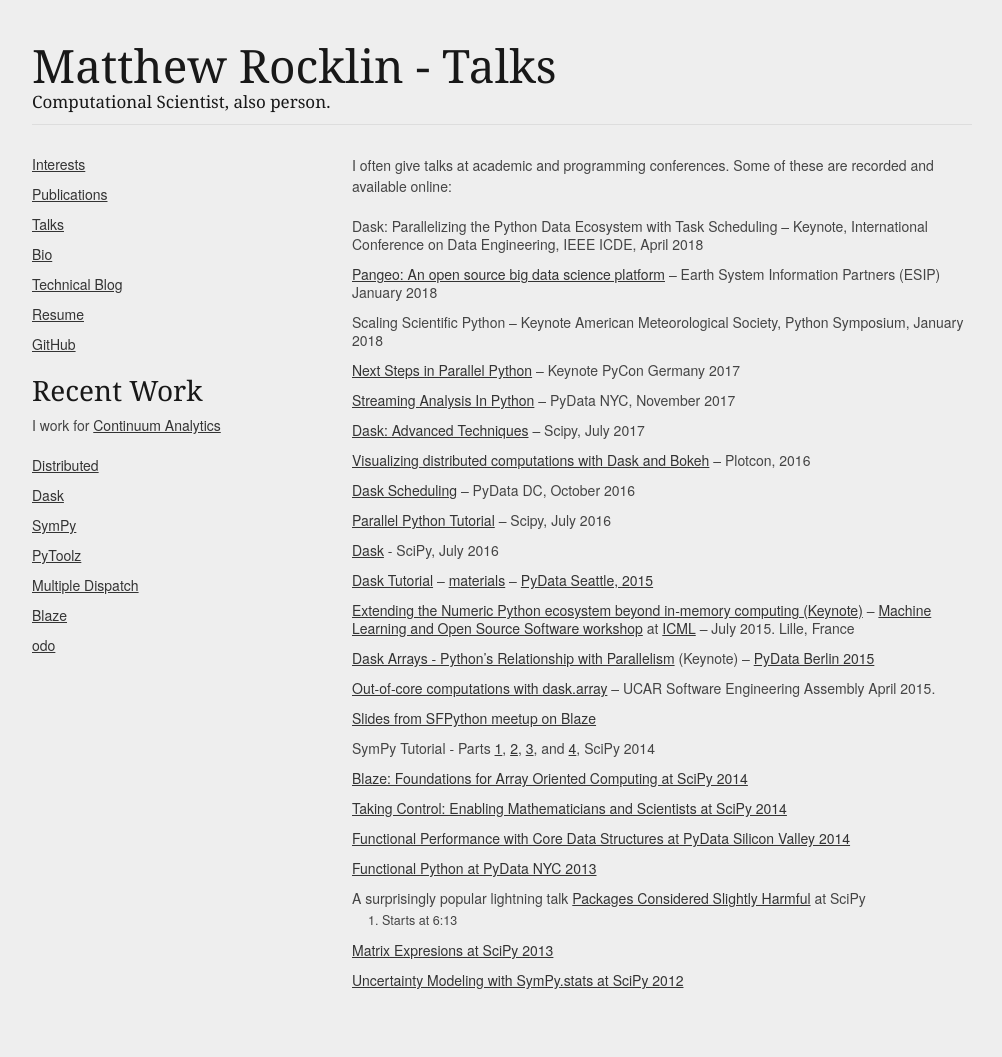
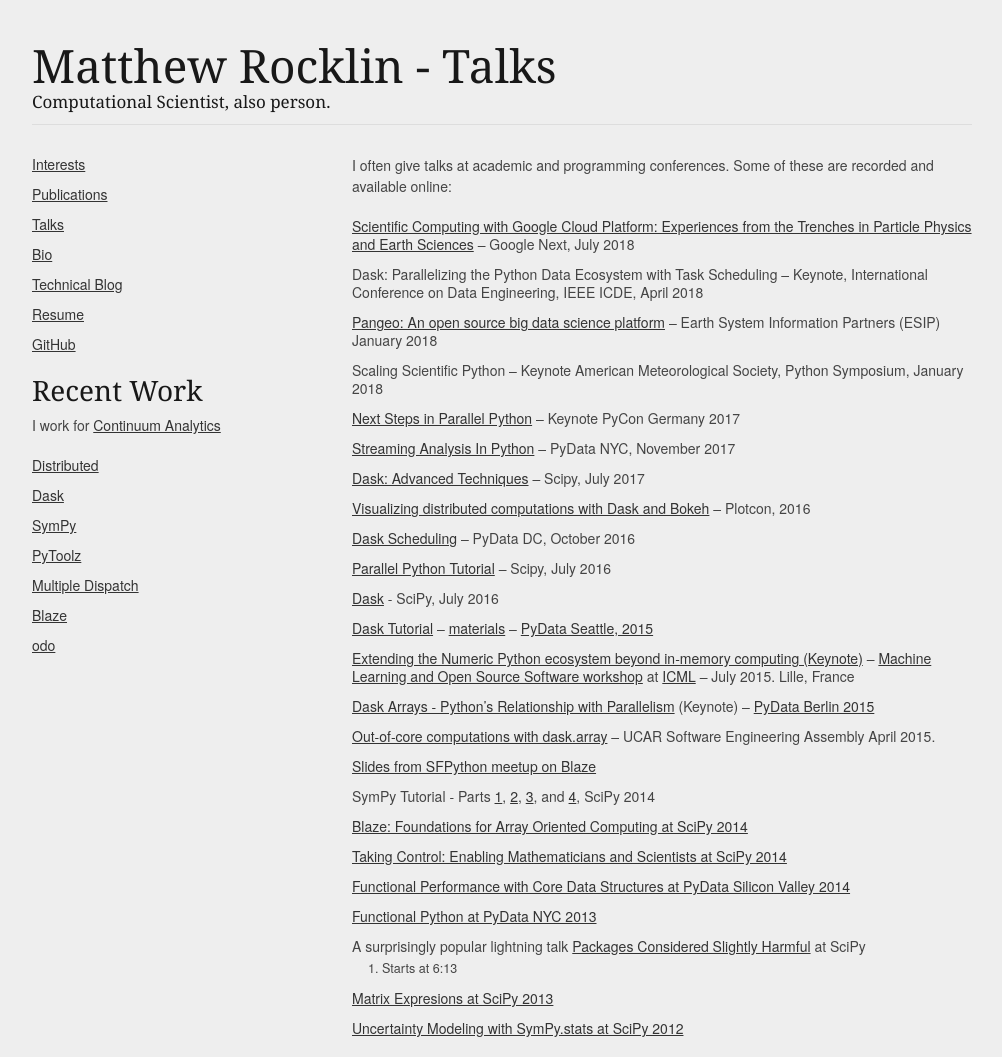
Before and after one commit to mrocklin/mrocklin.github.io, a Jekyll site: the page built from talks.md, in a window 1280 px wide. Shown: the whole page, without its empty margins (138-1140 px from the left). Built offline with Jekyll 4.4.1, drawn with Linux system fonts in a browser that asks for light colours; before the commit the page ends 1009 px from its top, so only the background shows below that.

Commit message:
update talks

```diff
--- a/talks.md
+++ b/talks.md
@@ -6,6 +6,7 @@ title: Talks
 I often give talks at academic and programming conferences.
 Some of these are recorded and available online:
 
+-   [Scientific Computing with Google Cloud Platform: Experiences from the Trenches in Particle Physics and Earth Sciences](https://cloud.withgoogle.com/next18/sf/sessions/session/156666) -- Google Next, July 2018
 -   Dask: Parallelizing the Python Data Ecosystem with Task Scheduling -- Keynote, International Conference on Data Engineering, IEEE ICDE, April 2018
 -   [Pangeo: An open source big data science platform](https://www.youtube.com/watch?v=mDrjGxaXQT4) -- Earth System Information Partners (ESIP) January 2018
 -   Scaling Scientific Python -- Keynote American Meteorological Society, Python Symposium, January 2018
```
